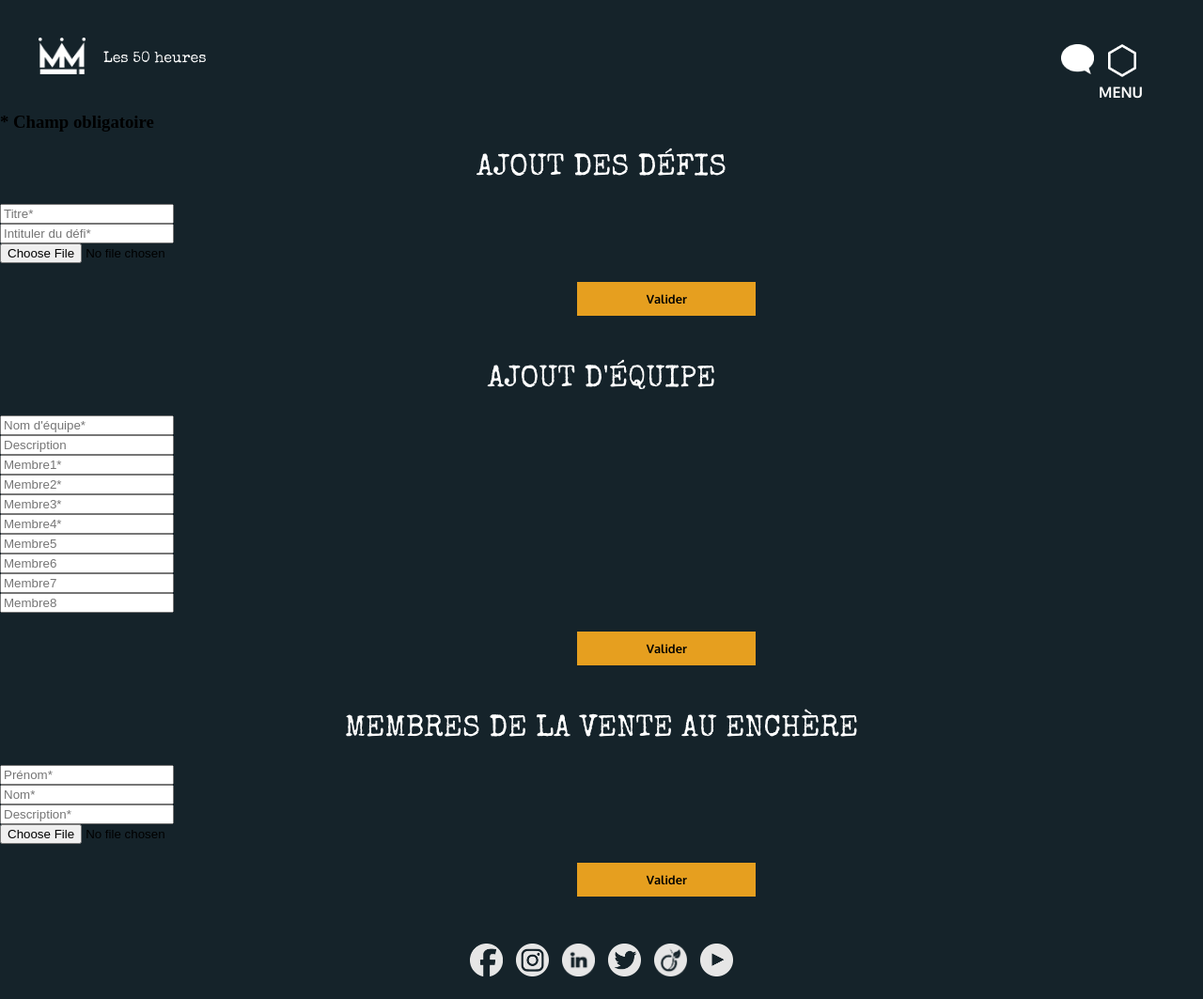
After one commit to les50heures/les50heures, a PHP site: template templates/admin.html.twig in a window 1280 px wide. The commit adds this page. Shown: the whole page at 94% size. Run offline with PHP 8.4, Linux system fonts and the light colour scheme; the template is opened without the code that fills it, so the values that code supplies are empty; some libraries are stand-ins or nearby versions.

Commit message:
création page admin

```diff
--- a/css/responsive.css
+++ b/css/responsive.css
@@ -1257,8 +1257,12 @@ Responsive  - format ecran
 
     /* modal */
     .modal .affichage_photo {
-        width: 36%;
+        width: 30%;
         margin-left: 6%;
+        background-color: white;
+        margin-top: 70px;
+        padding: 30px 25px 91px;
+        margin-bottom: 40px;
     }
     .modal .modal-com {
         margin-left: 40%;
@@ -1705,8 +1709,12 @@ Responsive  - format +ecran
 
     /* modal */
     .modal .affichage_photo {
-        width: 36%;
+        width: 30%;
         margin-left: 6%;
+        background-color: white;
+        margin-top: 70px;
+        padding: 30px 25px 91px;
+        margin-bottom: 40px;
     }
     .modal .modal-com {
         margin-left: 40%;
--- /dev/null
+++ b/templates/admin.html.twig
@@ -0,0 +1,56 @@
+{% extends 'general.html.twig' %}
+{% block title %}Les 50 Heures | Admin{% endblock %}
+{% block contenu %}
+
+    <h3>* Champ obligatoire</h3>
+
+    <div>
+        <h1>Ajout des défis</h1>
+        <form method="post"  action="" enctype="multipart/form-data">
+            <input type="text" name="titre" placeholder="Titre*" required><br>
+            <input type="password" name="defi" placeholder="Intituler du défi*" required><br>
+            <input type="file" name="icon" placeholder="Icon" required><br>
+            <button type="submit" name="valider" data-style="shrink" class="progress-button" data-horizontal>Valider</button>
+        </form>
+    </div>
+
+    <div>
+        <h1>Ajout d'équipe</h1>
+        <form method="post"  action="" enctype="multipart/form-data">
+            <input type="text" name="nom" placeholder="Nom d'équipe*" required><br>
+            <input type="text" name="description" placeholder="Description" required><br>
+            <input type="text" name="membre1" placeholder="Membre1*" required><br>
+            <input type="text" name="membre2" placeholder="Membre2*" required><br>
+            <input type="text" name="membre3" placeholder="Membre3*" required><br>
+            <input type="text" name="membre4" placeholder="Membre4*" required><br>
+            <input type="text" name="membre5" placeholder="Membre5" required><br>
+            <input type="text" name="membre6" placeholder="Membre6" required><br>
+            <input type="text" name="membre1" placeholder="Membre7" required><br>
+            <input type="text" name="membre1" placeholder="Membre8" required><br>
+            <button type="submit" name="valider" data-style="shrink" class="progress-button" data-horizontal>Valider</button>
+        </form>
+    </div>
+
+    <div>
+        <h1>Membres de la vente au enchère</h1>
+        <form method="post"  action="" enctype="multipart/form-data">
+            <input type="text" name="prenom" placeholder="Prénom*" required><br>
+            <input type="text" name="nom" placeholder="Nom*" required><br>
+            <input type="text" name="desc" placeholder="Description*" required><br>
+            <input type="file" name="photo" placeholder="Photo du profil*" required><br>
+            <button type="submit" name="valider" data-style="shrink" class="progress-button" data-horizontal>Valider</button>
+        </form>
+    </div>
+
+
+
+
+
+
+
+
+{% endblock %}
+
+{% block script %}
+
+{% endblock %}
--- a/templates/equipe.html.twig
+++ b/templates/equipe.html.twig
@@ -13,7 +13,7 @@
     <div class="titre_equipe">
         <span>Nom de l'équipe</span>
 
-        <h1 class="titre_equipe_2">Nom de l'équipe</h1>
+        <h1 id="titre" class="titre_equipe_2">Nom de l'équipe</h1>
 
         <button type="submit" name="modifier" class="modif" data-style="shrink" data-horizontal>
             <a href="index.php?page=modif-equipe">Modifier</a>
--- a/templates/index.html.twig
+++ b/templates/index.html.twig
@@ -3,7 +3,7 @@
 {% block contenu %}
 
     <div class="hexagone">
-        <h1>Makes Me Incridibly</h1>
+        <h1 style="opacity: 0;">Makes Me Incridibly</h1>
         <img src="css/images-interface/hexagone.png" alt="hexagone">
         <a href="#debut_index"><img class="fleche_index" src="css/images-interface/index_fleche.png" alt="fleche">
         </a>
--- a/templates/modif-equipe.html.twig
+++ b/templates/modif-equipe.html.twig
@@ -10,7 +10,7 @@
     <img class="ligne" src="css/images-interface/ligne_bleu.png" alt="ligne">
 </div>
 
-<div class="titre_equipe">
+<div id="titre" class="titre_equipe">
     <span>Nom de l'équipe</span>
     <h1 class="titre_equipe_2">Nom de l'équipe</h1>
 
```
